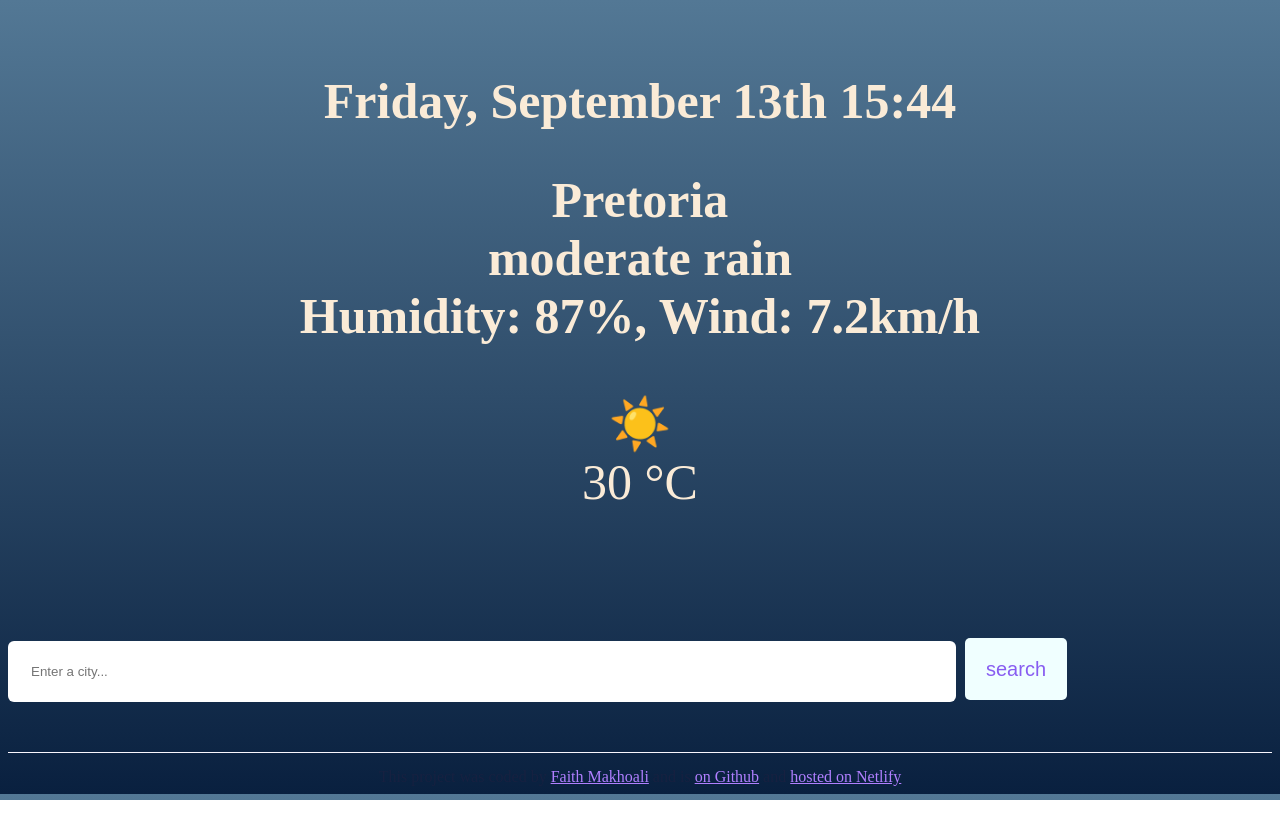
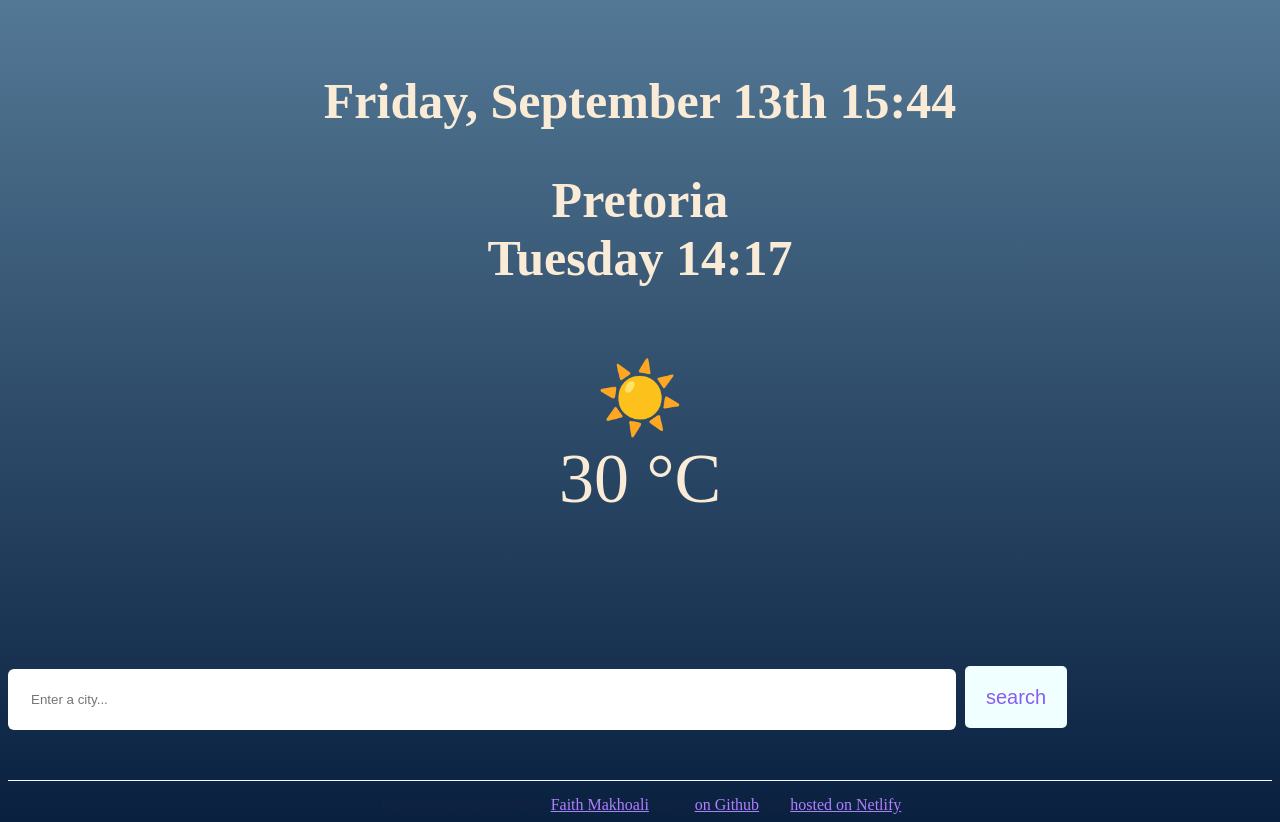
Before and after one commit to keketsomakhoali/My-Vanilla-weather-app, a plain HTML site: page index.HTML in a window 1280 px wide. Before the commit the page ends 800 px from the top, so only its background shows below. Drawn offline with nearby package versions, Linux system fonts and the light colour scheme.

Commit message:
Created a query selector for my time,temperature and day

```diff
--- a/index.HTML
+++ b/index.HTML
@@ -4,6 +4,7 @@
     <meta charset="UTF-8" />
     <meta name="viewport" content="width=device-width, initial-scale=1.0" />
     <link rel="stylesheet" href="src/style.css" />
+    <script src="https://cdn.jsdelivr.net/npm/axios@1.1.2/dist/axios.min.js"></script>
     <title>My Vanilla weather app</title>
   </head>
   <body>
@@ -11,9 +12,9 @@
       <div class="current-weather">
         <div>
           <h1>Friday, September 13th 15:44</h1>
-          <h2 class="current-city">
+          <h2 class="current-city" id="current-city">
             Pretoria <br />
-            <span class="current-details">
+            <span class="current-details" id="current-details">
               moderate rain <br />
               Humidity: <strong>87%</strong>, Wind:
               <strong>7.2km/h</strong></span
--- a/src/index.js
+++ b/src/index.js
@@ -0,0 +1,53 @@
+function displayTemperature(response) {
+  let temperatureElement = document.querySelector("#current-temp");
+  let temperature = Math.round(response.data.temperature.current);
+  let cityElement = document.querySelector("#current-city");
+  cityElement.innerHTML = response.data.city;
+  temperatureElement.innerHTML = temperature;
+}
+
+function search(event) {
+  event.preventDefault();
+  let searchInputElement = document.querySelector("#search-input");
+  let city = searchInputElement.value;
+
+  let apiKey = "b2a5adcct04b33178913oc335f405433";
+  let apiUrl = `https://api.shecodes.io/weather/v1/current?query=${city}&key=${apiKey}&units=metric`;
+
+  axios.get(apiUrl).then(displayTemperature);
+}
+
+function formatDate(date) {
+  let minutes = date.getMinutes();
+  let hours = date.getHours();
+  let day = date.getDay();
+
+  if (minutes < 10) {
+    minutes = `0${minutes}`;
+  }
+
+  if (hours < 10) {
+    hours = `0${hours}`;
+  }
+
+  let days = [
+    "Sunday",
+    "Monday",
+    "Tuesday",
+    "Wednesday",
+    "Thursday",
+    "Friday",
+    "Saturday",
+  ];
+
+  let formattedDay = days[day];
+  return `${formattedDay} ${hours}:${minutes}`;
+}
+
+let searchForm = document.querySelector("#search-form");
+searchForm.addEventListener("submit", search);
+
+let currentDateELement = document.querySelector("#current-details");
+let currentDate = new Date();
+
+currentDateELement.innerHTML = formatDate(currentDate);
--- a/src/style.css
+++ b/src/style.css
@@ -43,7 +43,7 @@ h2 {
   text-align: center;
 }
 p {
-  font-size: 50px;
+  font-size: 70px;
   color: antiquewhite;
   text-align: center;
 }
```
